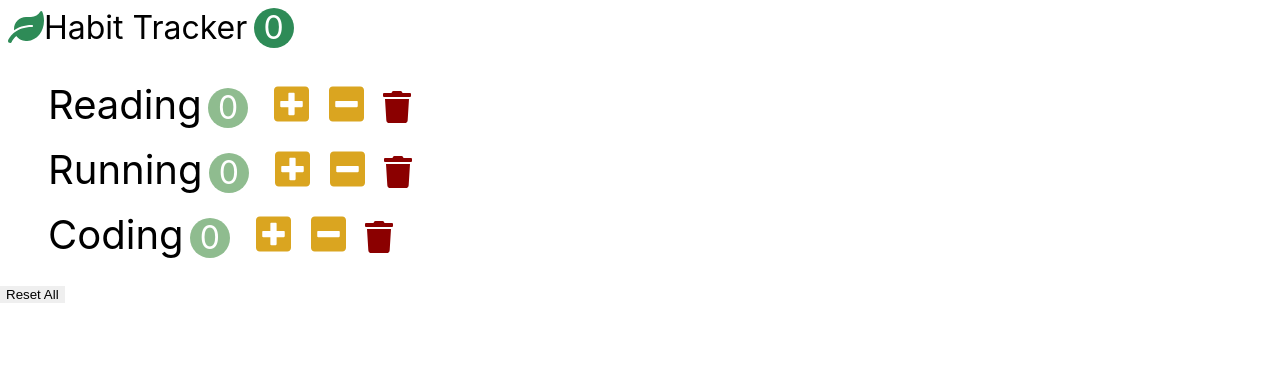
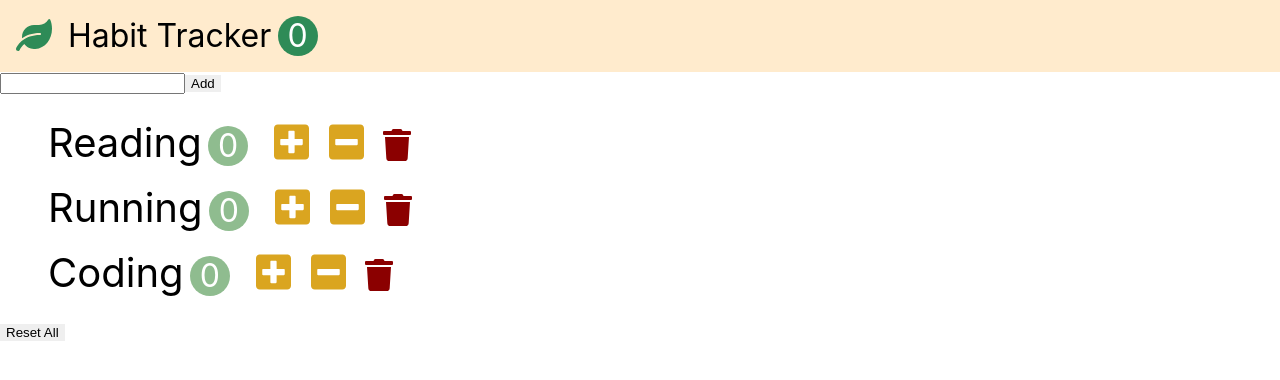
Before and after one commit to juyong0822/ReactProject, a React (Create React App) app: page / in a window 1280 px wide. Shown: the top 380 px of the page. Built offline with nearby package versions, Linux system fonts and the light colour scheme.

Commit message:
[Refactor] Modify navbar component as same as lesson

```diff
--- a/src/app.css
+++ b/src/app.css
@@ -1,17 +1,22 @@
-.navbar {
-    font-size: 2rem;
-    padding: 0.5rem;
-    list-style: none;
-}
-
-.navbar-leaf {
-    color: seagreen;
+* {
+    box-sizing: border-box;
 }
 
 button {
     outline: none;
     border: 0;
     cursor: pointer;
+}
+
+.navbar {
+    font-size: 2rem;
+    padding: 1rem;
+    background-color: blanchedalmond;
+}
+
+.navbar-logo {
+    color: seagreen;
+    margin-right: 0.5em;
 }
 
 .navbar-count {
@@ -22,7 +27,6 @@ button {
     height: 2.5rem;
     line-height: 2.5rem;
     margin-left: 0.2em;
-    margin-right: 0.5em;
     background-color: seagreen;
     color: white;
     border-radius: 50%;
--- a/src/app.jsx
+++ b/src/app.jsx
@@ -2,12 +2,10 @@ import "./app.css";
 import React, { Component } from "react";
 import Navbar from "./components/navbar";
 import Habits from "./components/habits";
-import Reset from "./components/reset";
 
 class App extends Component {
     state = {
         id: 3,
-        count: 0,
         habits: [
             { id: 1, name: "Reading", count: 0 },
             { id: 2, name: "Running", count: 0 },
@@ -21,6 +19,7 @@ class App extends Component {
         const habits = [...this.state.habits];
         const id = this.state.id + 1;
         habits.concat([{ id: id, name: input, count: 0 }]);
+
         this.setState({ id, habits });
     };
 
@@ -29,9 +28,8 @@ class App extends Component {
         const habits = [...this.state.habits];
         const index = habits.indexOf(habit);
         habits[index].count += 1;
-        const count = habits.filter((item) => item.count > 0);
 
-        this.setState({ count: count.length, habits });
+        this.setState({ habits });
     };
 
     handleDecrement = (habit) => {
@@ -39,20 +37,20 @@ class App extends Component {
         const index = habits.indexOf(habit);
         habits[index].count =
             habits[index].count === 0 ? 0 : habits[index].count - 1;
-        const count = habits.filter((item) => item.count > 0);
-        this.setState({ count: count.length, habits });
+
+        this.setState({ habits });
     };
 
     handleDelete = (habit) => {
         const habits = this.state.habits.filter((item) => item.id !== habit.id);
-        const count = habits.filter((item) => item.count > 0);
-        this.setState({ count: count.length, habits });
+
+        this.setState({ habits });
     };
 
     handleReset = () => {
         const state = {
             id: 3,
-            count: 0,
+            totalCount: 0,
             habits: [
                 { id: 1, name: "Reading", count: 0 },
                 { id: 2, name: "Running", count: 0 },
@@ -65,14 +63,20 @@ class App extends Component {
     render() {
         return (
             <>
-                <Navbar count={this.state.count} />
+                <Navbar
+                    totalCount={
+                        this.state.habits.filter((item) => item.count > 0)
+                            .length
+                    }
+                />
                 <Habits
                     habits={this.state.habits}
+                    onAdd={this.handleAdd}
                     onIncrement={this.handleIncrement}
                     onDecrement={this.handleDecrement}
                     onDelete={this.handleDelete}
+                    onReset={this.handleReset}
                 />
-                <Reset onReset={this.handleReset} />
             </>
         );
     }
--- /dev/null
+++ b/src/components/habitAddForm.jsx
@@ -0,0 +1,18 @@
+import React, { Component } from "react";
+
+class HabitAddForm extends Component {
+    handleAdd = () => {
+        const name = null;
+        this.props.onAdd(name);
+    };
+    render() {
+        return (
+            <div className="habit-addform">
+                <input type="text" id="new-habit"></input>
+                <button onClick={this.handleAdd}>Add</button>
+            </div>
+        );
+    }
+}
+
+export default HabitAddForm;
--- a/src/components/habits.jsx
+++ b/src/components/habits.jsx
@@ -1,9 +1,12 @@
 import React, { Component } from "react";
 import Habit from "./habit";
+import HabitAddForm from "./habitAddForm";
 
 class Habits extends Component {
     render() {
         return (
+            <div className="habits">
+                <HabitAddForm onAdd={this.props.onAdd} />
                 <ul>
                     {this.props.habits.map((habit) => {
                         return (
@@ -17,6 +20,10 @@ class Habits extends Component {
                         );
                     })}
                 </ul>
+                <button className="habits-reset" onClick={this.props.onReset}>
+                    Reset All
+                </button>
+            </div>
         );
     }
 }
--- a/src/components/navbar.jsx
+++ b/src/components/navbar.jsx
@@ -3,13 +3,11 @@ import React, { Component } from "react";
 class Navbar extends Component {
     render() {
         return (
-            <li className="navbar">
-                <span className="navbar-leaf">
-                    <i className="fas fa-leaf" />
-                </span>
+            <header className="navbar">
+                <i className="navbar-logo fas fa-leaf" />
                 <span className="navbar-name">Habit Tracker</span>
-                <span className="navbar-count">{this.props.count}</span>
-            </li>
+                <span className="navbar-count">{this.props.totalCount}</span>
+            </header>
         );
     }
 }
```
Lines whose indentation alone changed are shown as unchanged.
